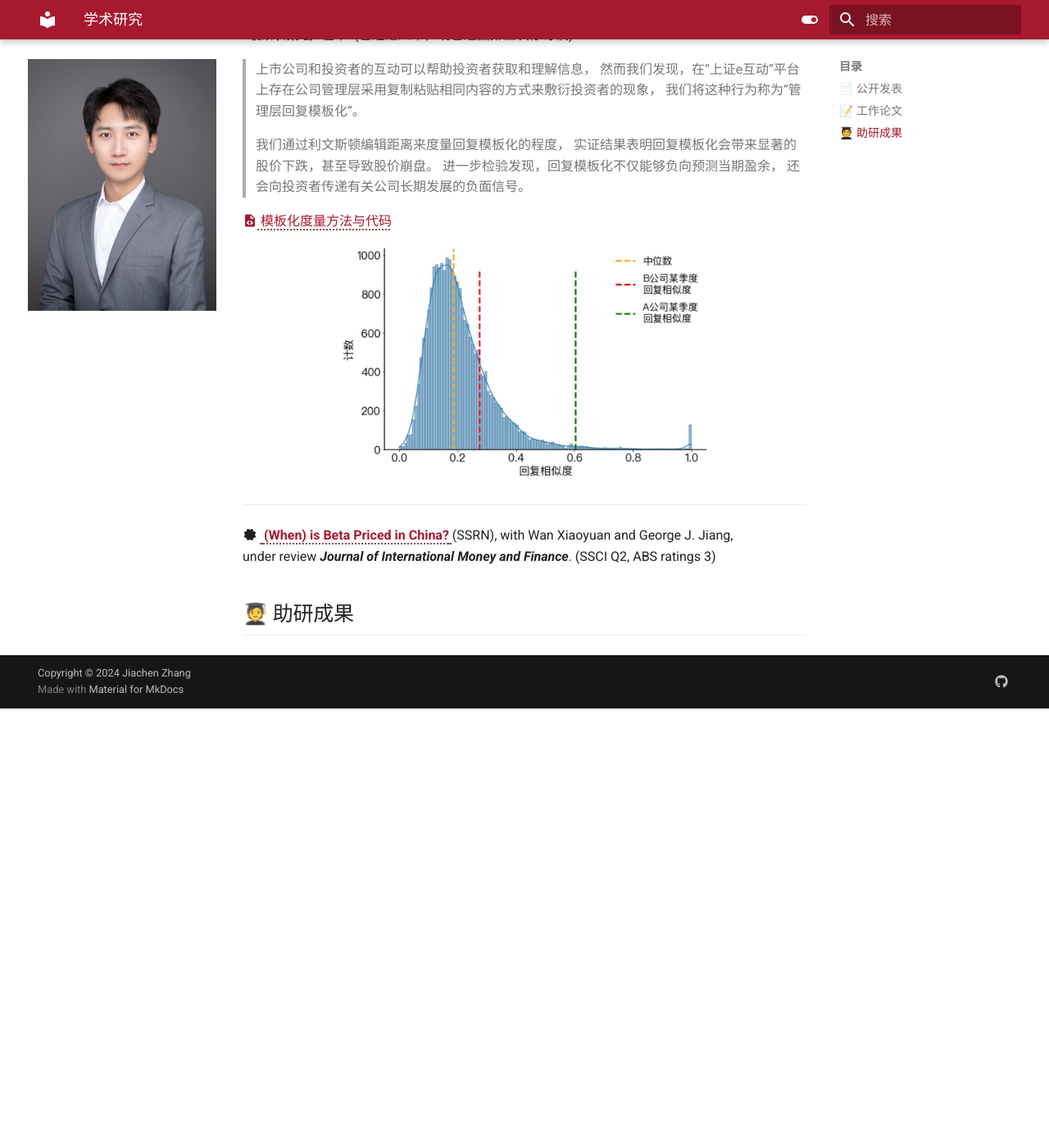
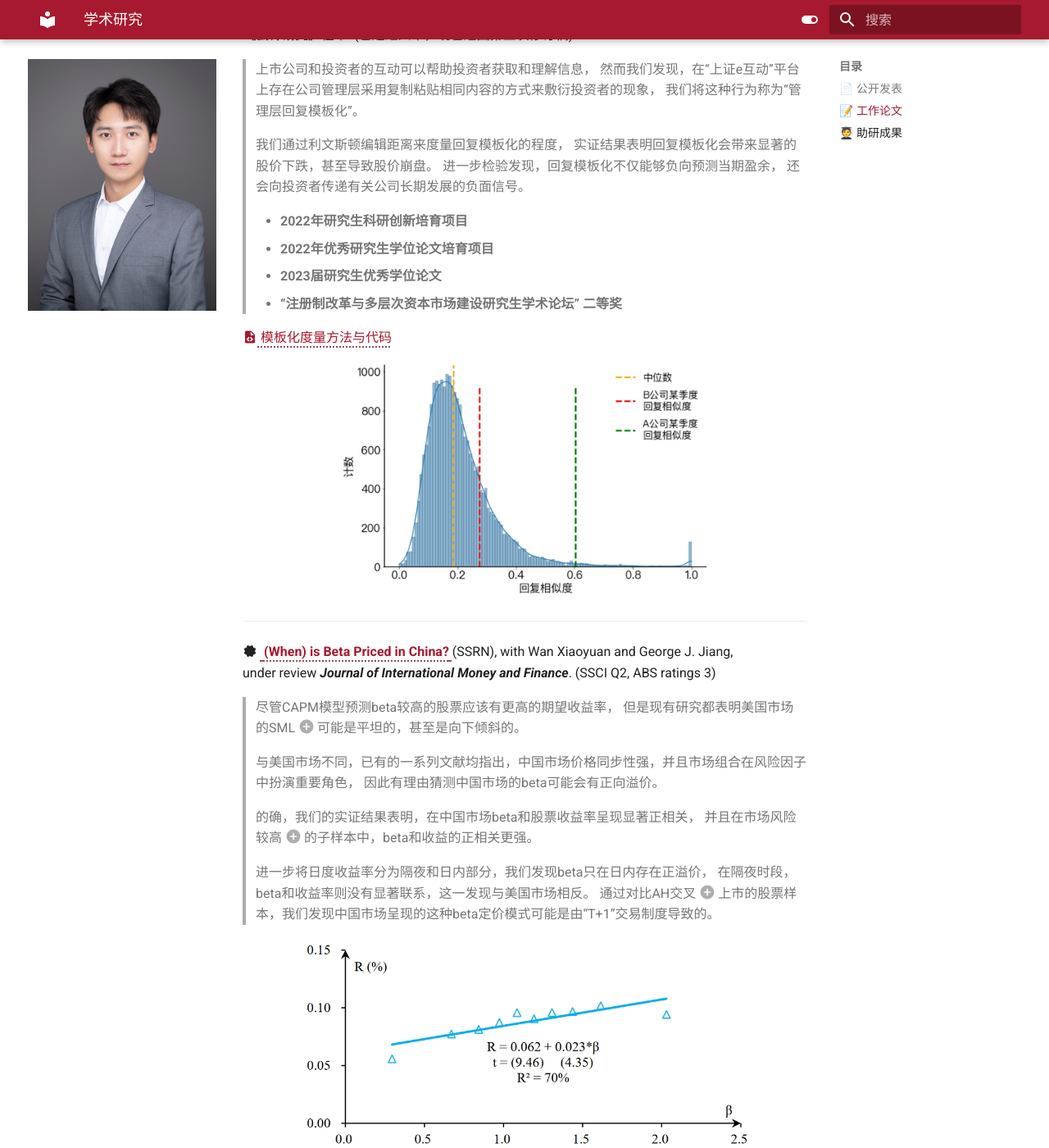
Before and after one commit to daisymilo/lester-zhang, an MkDocs documentation site: the page built from docs/research.md, in a window 1280 px wide and 1400 px high, scrolled down 3360 px. Shown: the whole window at 82% size. Built offline with MkDocs 1.6.1 and Material for MkDocs 9.7.7, drawn with Linux system fonts in a browser that asks for light colours; emoji names are drawn with the system emoji font; before the commit the page ends 4224 px from its top, so only the background shows below that.

Commit message:
$update reserch$

```diff
--- a/docs/research.md
+++ b/docs/research.md
@@ -120,6 +120,11 @@ hide:
 > 进一步检验发现，回复模板化不仅能够负向预测当期盈余，
 > 还会向投资者传递有关公司长期发展的负面信号。
 
+> * **2022年研究生科研创新培育项目**
+> * **2022年优秀研究生学位论文培育项目**
+> * **2023届研究生优秀学位论文**
+> * **“注册制改革与多层次资本市场建设研究生学术论坛” 二等奖**
+
 [:material-file-code: 模板化度量方法与代码](posts/posts/sim_lev.md)
 
 <div style="text-align: center;">
@@ -134,5 +139,29 @@ hide:
 (SSRN), with Wan Xiaoyuan and George J. Jiang, <br>under review **_Journal of International Money and
 Finance_**. (SSCI Q2, ABS ratings 3)
 
+<div class="annotate" markdown>
+
+> 尽管CAPM模型预测beta较高的股票应该有更高的期望收益率，
+> 但是现有研究都表明美国市场的SML(1)可能是平坦的，甚至是向下倾斜的。
+
+> 与美国市场不同，已有的一系列文献均指出，中国市场价格同步性强，并且市场组合在风险因子中扮演重要角色，
+> 因此有理由猜测中国市场的beta可能会有正向溢价。
+
+> 的确，我们的实证结果表明，在中国市场beta和股票收益率呈现显著正相关，
+> 并且在市场风险较高(2)的子样本中，beta和收益的正相关更强。
+
+> 进一步将日度收益率分为隔夜和日内部分，我们发现beta只在日内存在正溢价，
+> 在隔夜时段，beta和收益率则没有显著联系，这一发现与美国市场相反。
+> 通过对比AH交叉(3)上市的股票样本，我们发现中国市场呈现的这种beta定价模式可能是由“T+1”交易制度导致的。
+
+</div>
+
+1. :bulb:即证券市场线security market line，描述市场beta与股票期望收益率
+2. :bulb:以市场模型$R^2$，EPU指数和宏观经济指标发布作为子样本选择依据
+3. :bulb:指公司既在A股上市，又在H股上市，其中A股遵循“T+1”规则，而H股遵顼“T+0”规则
+
+<div style="text-align: center;">
+<img src="/images/research_7.png" width="550" >
+</div>
 
 ## 🧑‍🎓 助研成果
```
Also changed, not shown: docs/index.md (+5 -1 lines), docs/images/research_7.png (added).
